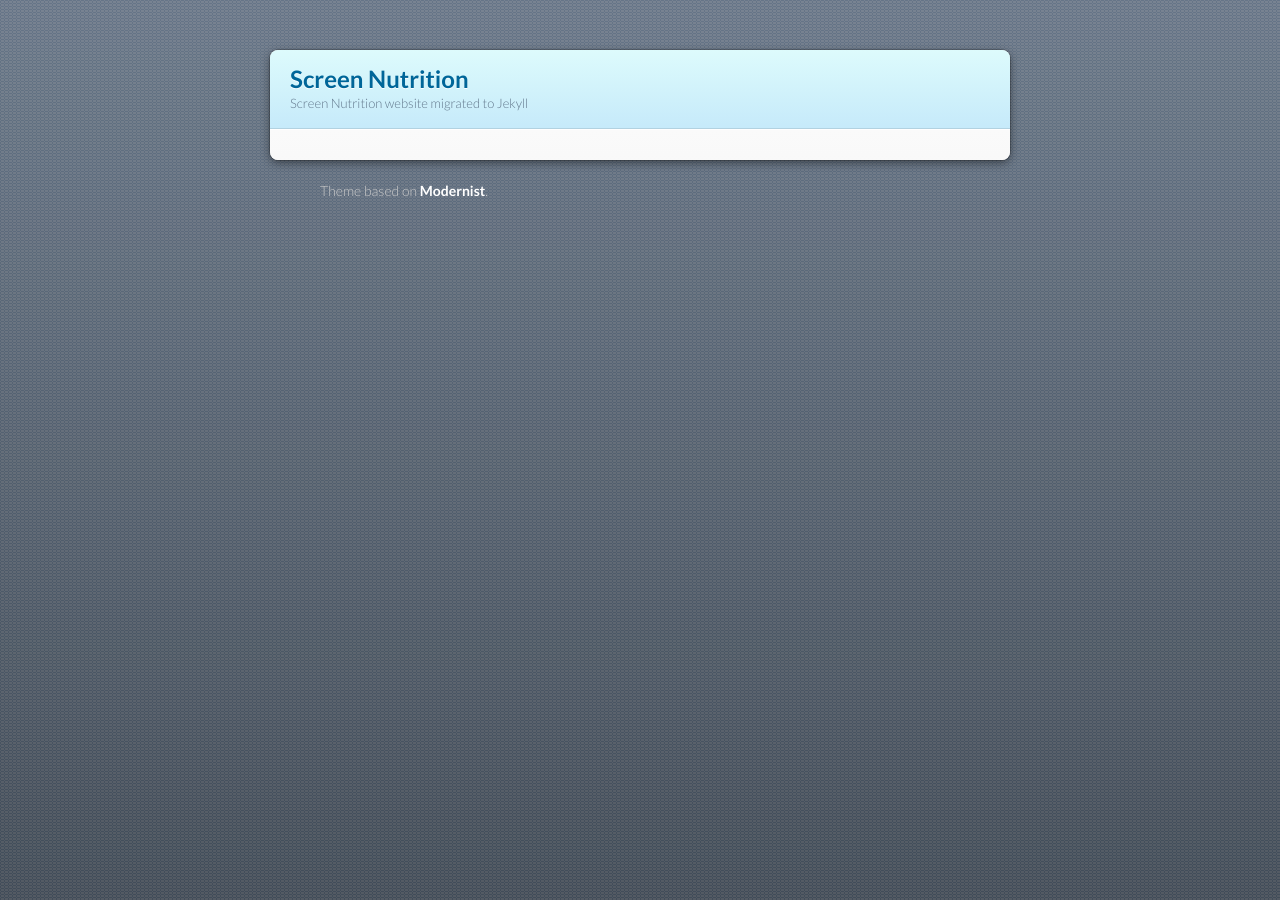
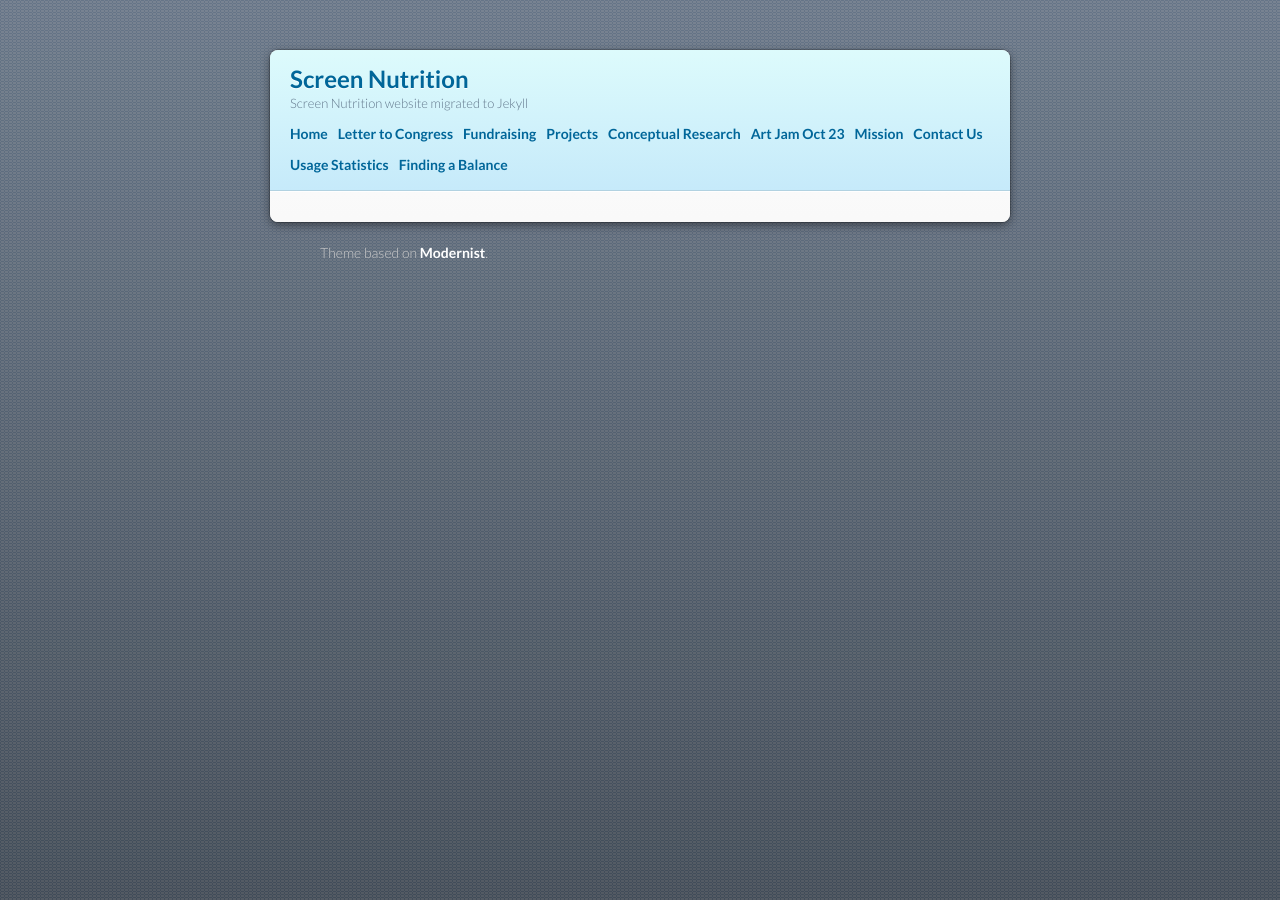
Before and after one commit to techagon/screen-nutrition, a Jekyll site: the page built from pages/privacy-policy.md, in a window 1280 px wide. Built offline with Jekyll 4.4.1, drawn with Linux system fonts in a browser that asks for light colours.

Commit message:
Add navigation and missing pages from original site

```diff
--- a/_layouts/default.html
+++ b/_layouts/default.html
@@ -19,6 +19,18 @@
         {% if site.description %}
           <p>{{ site.description }}</p>
         {% endif %}
+        <nav class="site-nav">
+          <a href="{{ '/' | relative_url }}">Home</a>
+          <a href="{{ '/letter-to-congress/' | relative_url }}">Letter to Congress</a>
+          <a href="{{ '/fundraising/' | relative_url }}">Fundraising</a>
+          <a href="{{ '/projects/' | relative_url }}">Projects</a>
+          <a href="{{ '/concepts/' | relative_url }}">Conceptual Research</a>
+          <a href="{{ '/art-jam/' | relative_url }}">Art Jam Oct 23</a>
+          <a href="{{ '/mission/' | relative_url }}">Mission</a>
+          <a href="{{ '/contact-us/' | relative_url }}">Contact Us</a>
+          <a href="{{ '/stats/' | relative_url }}">Usage Statistics</a>
+          <a href="{{ '/finding-a-balance/' | relative_url }}">Finding a Balance</a>
+        </nav>
       </header>
       <section>
 
```
Also changed, not shown: pages/concepts.md (added, +18 -0 lines), pages/projects.md (added, +33 -0 lines), assets/css/style.css.
